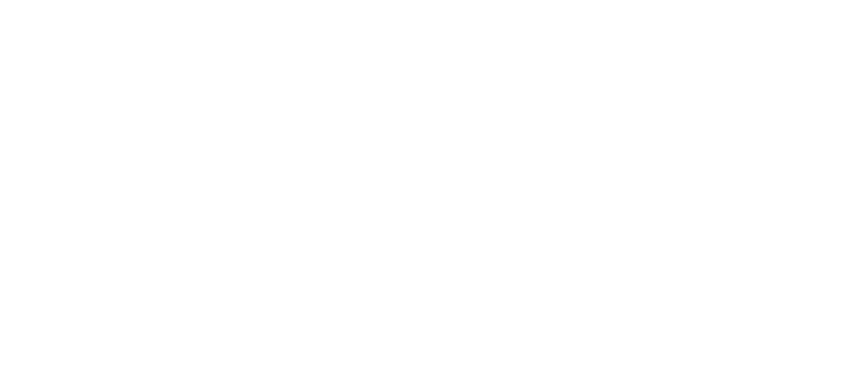
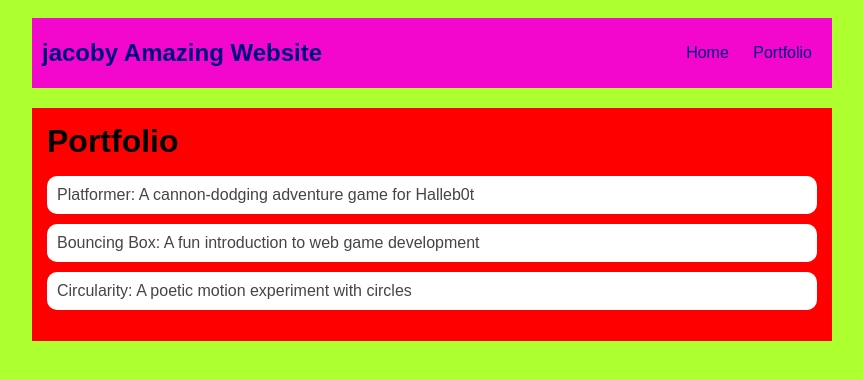
Before and after one commit to jacobynarcisse7339887/jacobynarcisse7339887.githhub.com, a plain HTML site: page portfolio.html in a window 1280 px wide. Shown: the whole page, without its empty margins (208-1071 px from the left). Drawn offline with Linux system fonts and the light colour scheme.

Commit message:
CSS Done

```diff
--- a/portfolio.html
+++ b/portfolio.html
@@ -0,0 +1,43 @@
+<!DOCTYPE html>
+<html>
+  <head>
+     <title>Jacoby Computer Science Website</title>
+     <link rel="stylesheet" href="style.css" />
+  </head>
+
+
+  <body>
+    <!-- All content goes here -->
+    <div id="all-contents">
+       <nav>
+        <h1> jacoby Amazing Website</h1>
+          <ul id="nav-ul">
+            <li class="nav-li">
+  <a href="index.html">Home</a>
+</li>
+<li class="nav-li">
+  <a href="portfolio.html">Portfolio</a>
+</li>
+</ul>
+  </nav>
+
+
+  <main>
+  <div class="content">
+    <h1>Portfolio</h1>
+    <ul id="portfolio">
+<li>
+  <a href="fsd-projects/platformer/">Platformer: A cannon-dodging adventure game for Halleb0t</a>
+</li>
+<li>
+  <a href="fsd-projects/bouncing-box/">Bouncing Box: A fun introduction to web game development</a>
+</li>
+<li>
+  <a href="fsd-projects/circularity/">Circularity: A poetic motion experiment with circles</a>
+</li>
+    </ul>
+  </div>
+  </main>
+    </div>
+  </body>
+</html>
--- a/style.css
+++ b/style.css
@@ -0,0 +1,89 @@
+body {
+       background:greenyellow;
+       color: navy;
+       padding: 10px;
+       font-family: arial;
+   }
+   #all-contents {
+     max-width: 800px;
+       margin: auto;
+   }
+
+   /* navigation menu */
+   nav {
+       background: rgb(243, 7, 204);
+      margin: 0 auto;
+     margin-bottom: 20px;
+       display: flex;
+       padding: 10px;
+   }
+   h1 {
+       display: flex;
+       align-items: center;
+       color: navy;
+       flex: 1;
+       margin: 0;
+   }
+   #nav-ul {
+       list-style-image: none;
+   }
+   .nav-li {
+       display: inline-block;
+
+       padding: 0 10px;
+   }
+   a {
+       text-decoration: none;
+       color:navy;
+   }
+
+   /* main container area beneath menu */
+   main {
+       background: red;
+       display: flex;
+   }
+   .sidebar {
+       margin-right: 25px;
+       padding: 10px;
+   }
+   .sidebar-img {
+       width: 200px;
+   }
+   .content {
+       flex: 1;
+       padding: 15px;
+   }
+
+   /* portfolio styles */
+   #interests {
+       border: 3px gray solid;
+       padding: 8px;
+   }
+   h2, h3 {
+       margin: 0px;
+   }
+/* portfolio styles */
+         .content h1 {
+             color: black;
+         }
+
+         #portfolio {
+             list-style-type: none;
+             padding-left: 0;
+         }
+
+         #portfolio li {
+             background: #fff;
+             padding: 10px;
+             border-radius: 10px;
+             margin-bottom: 10px;
+         }
+
+         #portfolio li:hover {
+             background: #eee;
+         }
+
+         #portfolio a {
+             text-decoration: none;
+             color: #454545;
+         }
```
Also changed, not shown: index.html (+35 -2 lines).
